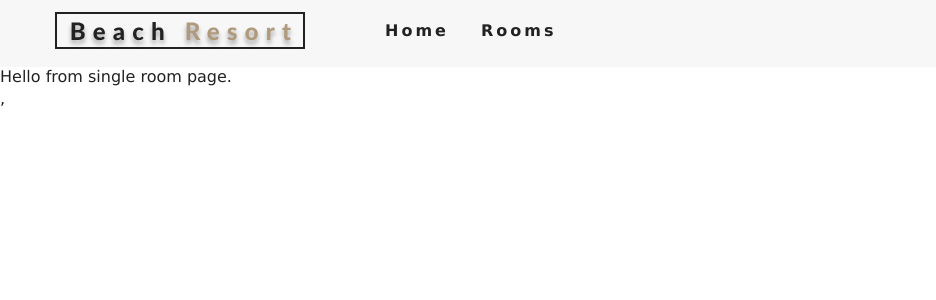
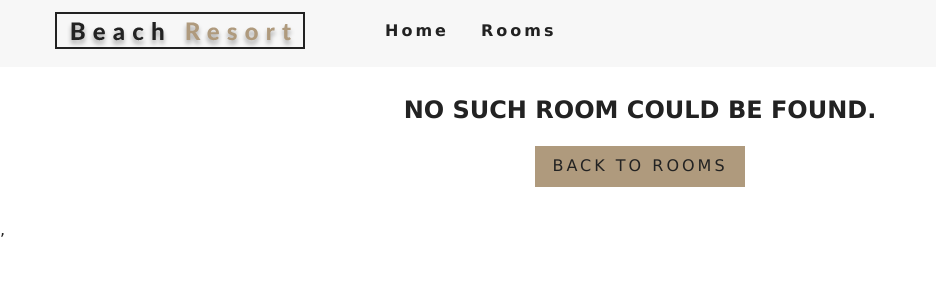
Before and after one commit to ShiyuCheng2018/Beach-Resort, a React (Create React App) app: page /rooms/1 in a window 1280 px wide. Shown: the top 300 px of the page, without its empty margins (0-936 px from the left). Built offline with nearby package versions, Linux system fonts and the light colour scheme.

Commit message:
Dynamiclly create styled hero to each single room by implementing StyleHero via Styled-Components API

```diff
--- a/package.json
+++ b/package.json
@@ -31,6 +31,7 @@
   },
   "devDependencies": {
     "react-icons": "^3.7.0",
-    "react-router-dom": "^5.0.1"
+    "react-router-dom": "^5.0.1",
+    "styled-components": "^4.3.2"
   }
 }
--- a/src/App.js
+++ b/src/App.js
@@ -14,7 +14,7 @@ function App(){
             <Switch>
                 <Route exact path={"/"} component={Home} />
                 <Route exact path={"/rooms/"} component={Rooms} />
-                <Route exact path={"/rooms/:room"} component={SingleRoom} />
+                <Route exact path={"/rooms/:slug"} component={SingleRoom} />
                 <Route component={Error}/>
             </Switch>
         </div>
--- a/src/Components/FeaturedRooms.js
+++ b/src/Components/FeaturedRooms.js
@@ -9,7 +9,7 @@ class FeaturedRooms extends Component {
     static contextType = RoomContext;
 
     render() {
-       let {loading, featuredRooms: rooms} = this.context;
+       let {Loading, featuredRooms: rooms} = this.context;
        rooms = rooms.map(room => {
            return <Room key={room.id} room={room}/>
        });
@@ -18,8 +18,7 @@ class FeaturedRooms extends Component {
             <section className={"featured-rooms"}>
                 <Title title={"featured rooms"}/>
                 <div className={"featured-rooms-center"}>
-                    {/*{Loading?<Loading/>:rooms}*/}
-                    {rooms}
+                    {Loading?<Loading/>:rooms}
                 </div>
             </section>
         );
--- a/src/Components/Room.js
+++ b/src/Components/Room.js
@@ -11,10 +11,10 @@ function Room({room}) {
             <div className={"img-container"}>
                 <img src={images[0] || defaultImg} alt={"single room"}/>
                 <div className={"price-top"}>
-                    <h6>${price}</h6>
+                    <h6>$ {price}</h6>
                     <p>per night</p>
                 </div>
-                <Link to={"/rooms/"+{slug}} className={"btn-primary room-link"}>Features</Link>
+                <Link to={`/rooms/${slug}`} className={"btn-primary room-link"}>Features</Link>
             </div>
             <p className={"room-info"}>{name}</p>
         </article>
--- /dev/null
+++ b/src/Components/StyledHero.js
@@ -0,0 +1,12 @@
+import styled from "styled-components";
+import defaultImg from "../images/room-1.jpeg";
+
+const StyledHero = styled.header`
+      min-height: 60vh;
+      background: url(${props=>props.img? props.img:defaultImg }) center/cover no-repeat;
+      display: flex;
+      align-items: center;
+      justify-content: center;
+`;
+
+export default StyledHero;
--- a/src/context.js
+++ b/src/context.js
@@ -33,10 +33,17 @@ class RoomProvider extends Component {
         return tempItems;
     };
 
+    getRoom = slug =>{
+        let tempRooms = [...this.state.rooms];
+        console.log(tempRooms);
+        tempRooms.find((room) => console.log(room.slug));
+        return  tempRooms.find((room) => room.slug === slug);
+    };
+
 
     render() {
         return (
-            <RoomContext.Provider value={{...this.state}}>
+            <RoomContext.Provider value={{...this.state, getRoom:this.getRoom}}>
                 {this.props.children}
             </RoomContext.Provider>
         );
--- a/src/pages/Home.js
+++ b/src/pages/Home.js
@@ -15,7 +15,7 @@ export default function Home(){
                 </Banner>
             </Hero>
         <Services/>
-            <FeaturedRooms> </FeaturedRooms>
+        <FeaturedRooms> </FeaturedRooms>
         </React.Fragment>
 
     )
--- a/src/pages/SingleRoom.js
+++ b/src/pages/SingleRoom.js
@@ -1,9 +1,42 @@
 import React, {Component} from "react";
+import defaultBCG from "../images/room-1.jpeg";
+import Hero from "../Components/Hero";
+import Banner from "../Components/Banner";
+import {Link} from "react-router-dom";
+import {RoomContext} from "../context";
+import StyledHero from "../Components/StyledHero";
 
 export default class  SingleRoom extends Component{
+    constructor(props){
+        super(props);
+        console.log(this.props);
+        this.state={
+            slug: this.props.match.params.slug,
+        }
+    }
+
+    static contextType = RoomContext;
+
+    // componentDidMount() {
+    // }
+
     render(){
+        const {getRoom} = this.context;
+        const room = getRoom(this.state.slug);
+       // console.log(this.props.match);
+        if(!room){
+            return <div className={"error"}>
+                <h3>no such room could be found.</h3>
+                <Link to={"/rooms"} className={"btn btn-primary"}>Back to rooms</Link>
+            </div>
+        }
+        const {name, description, capacity, size, price, extras, breakfast, pets, images} = room;
         return(
-            <div>Hello from single room page.</div>
+            <StyledHero img={images[0] }>
+                <Banner title={`${name} room`}>
+                    <Link to="/rooms" className={"btn-primary"}>back to rooms</Link>
+                </Banner>
+            </StyledHero>
         )
     }
 };
```
Also changed, not shown: 1 other file (tests, documents, lock files or other folders).
